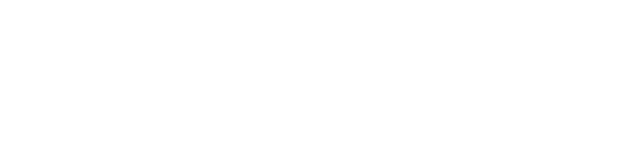
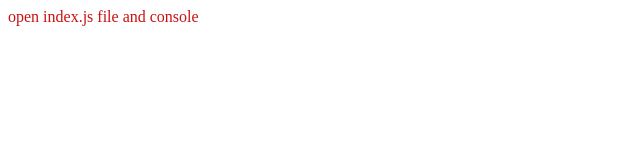
Before and after one commit to itmor/trackChanges.js, a website: page demo/browser/index.html in a window 1280 px wide. Shown: the whole page, without its empty margins (0-640 px from the left). Drawn offline with Linux system fonts and the light colour scheme.

Commit message:
add browser demo

```diff
--- a/demo/browser/index.html
+++ b/demo/browser/index.html
@@ -7,5 +7,7 @@
     <script src="./index.js"></script>
     <title>DEMO TrackChanges.js</title>
   </head>
-  <body></body>
+  <body>
+    <div class="text">open index.js file and console</div>
+  </body>
 </html>
--- a/demo/browser/index.js
+++ b/demo/browser/index.js
@@ -1,3 +1,60 @@
 window.addEventListener('load', function () {
-  var trackChanges = new TrackChanges();
+  const trackChanges = new TrackChanges();
+
+  // Track variable changed
+  let variable = 1;
+  trackChanges.addObserver('variable', () => variable);
+  trackChanges.addHandler('variable', variableHandler);
+
+  function variableHandler(modifiedResult) {
+    console.log(`Variable changed to: ${modifiedResult}`);
+    variable = 1;
+  }
+
+  setTimeout(() => {
+    variable = 0;
+  }, 3000);
+
+  // Track object key changed
+  let object = {user: 'root'};
+  trackChanges.addObserver('object', () => object.user);
+  trackChanges.addHandler('object', objectHandler);
+
+  function objectHandler(modifiedResult) {
+    console.log(`Object key changed to: ${modifiedResult}`)
+  }
+
+  setTimeout(() => {
+    object.user = 'alex';
+  }, 4000);
+
+  // Track dom element changed
+  let textDom = document.querySelector('.text');
+  trackChanges.addObserver('textColor', () => textDom.style.color);
+  trackChanges.addHandler('textColor', textColorHandler);
+
+  function textColorHandler(modifiedResult) {
+    console.log(`Text color changed to: ${modifiedResult}`)
+  }
+
+  setTimeout(() => {
+    textDom.style.color = "#ca1111";
+  }, 5000);
+
+
+  // DELETE ALL HANDLERS
+  setTimeout(() => {
+    trackChanges.removeHandler('variable', variableHandler);
+    trackChanges.removeHandler('object', objectHandler);
+    trackChanges.removeHandler('textColor', textColorHandler);
+    console.log('All handlers remove');
+  }, 7000);
+
+  // DELETE ALL OBSERVERS
+  setTimeout(() => {
+    trackChanges.removeObserver('variable');
+    trackChanges.removeObserver('object');
+    trackChanges.removeObserver('textColor');
+    console.log('All observers remove');
+  }, 8000);
 });
```
